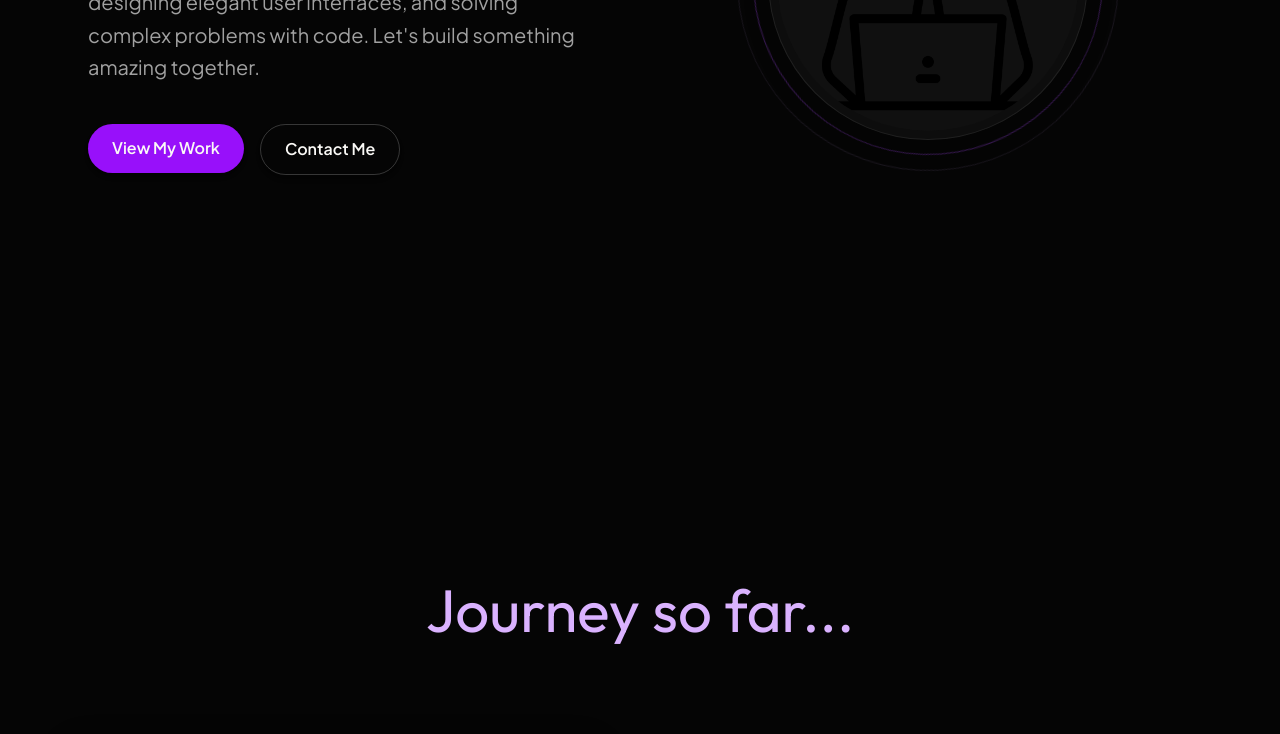
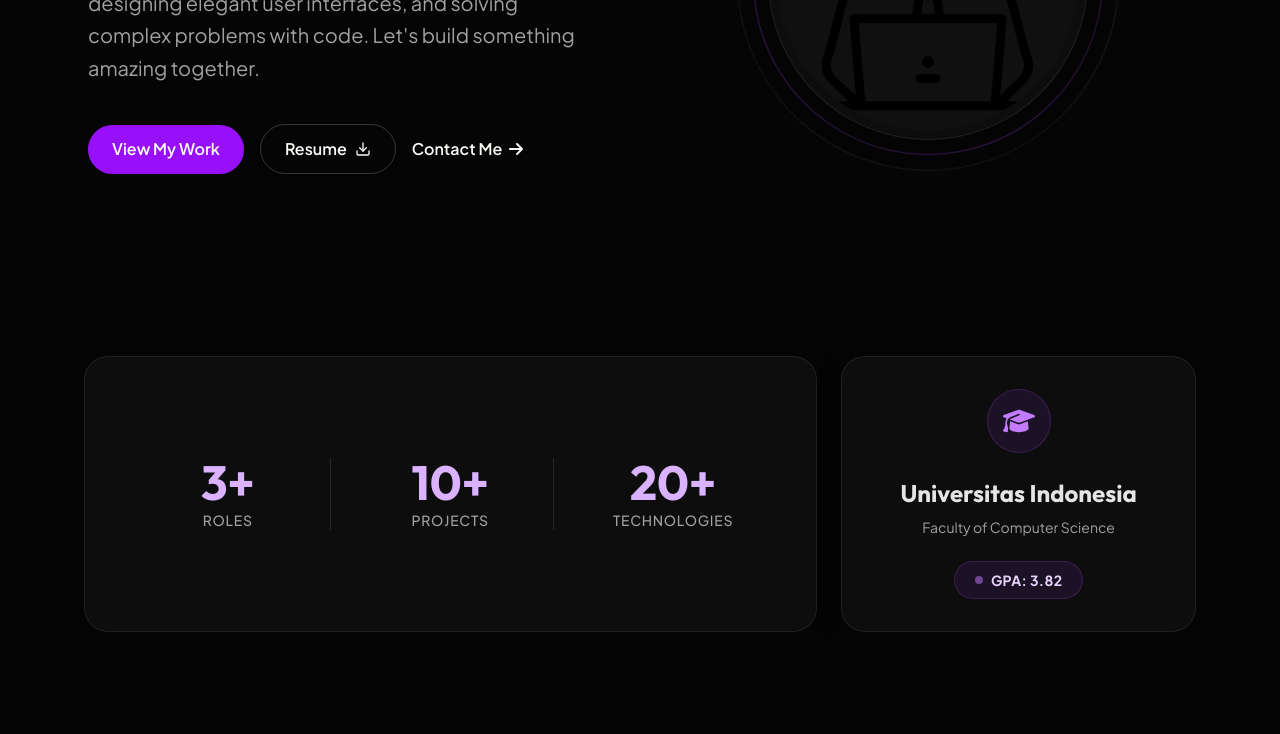
Before and after one commit to anotherbondan/portfolio, a Next.js app: page / in a window 1280 px wide. Shown: the part 420-1154 px from the top of the page. Built offline with nearby package versions, Linux system fonts and the light colour scheme.

Commit message:
feat: add resume

```diff
--- a/src/components/elements/Footer/index.tsx
+++ b/src/components/elements/Footer/index.tsx
@@ -9,27 +9,27 @@ export default function Footer() {
 
   const socialLinks = [
     {
-      icon: <FaLinkedin size={20} />,
+      icon: <FaLinkedin size={22} />,
       href: "https://www.linkedin.com/in/anandagautama/",
       label: "LinkedIn",
     },
     {
-      icon: <FaGithub size={20} />,
+      icon: <FaGithub size={22} />,
       href: "https://github.com/anotherbondan",
       label: "GitHub",
     },
     {
-      icon: <FaInstagram size={20} />,
+      icon: <FaInstagram size={22} />,
       href: "https://instagram.com/nandaaskrr",
       label: "Instagram",
     },
     {
-      icon: <FaXTwitter size={20} />,
+      icon: <FaXTwitter size={22} />,
       href: "https://x.com/bombdamn",
       label: "X",
     },
     {
-      icon: <LuMail size={20} />,
+      icon: <LuMail size={22} />,
       href: "mailto:anandagautama3112@gmail.com",
       label: "Email",
     },
@@ -37,27 +37,32 @@ export default function Footer() {
 
   const navLinks = [
     { name: "Home", href: "/#home" },
-    { name: "Experiences", href: "#experience" },
-    { name: "Tools", href: "#tech" },
-    { name: "Projects", href: "#project" },
+    { name: "Experiences", href: "/#experience" },
+    { name: "Tools", href: "/#tech" },
+    { name: "Projects", href: "/#project" },
   ];
 
   return (
-    <footer
-      className="border-card-hover bg-card text-card-hover relative overflow-hidden border-t"
-    >
-      <div className="mx-auto flex max-w-7xl flex-col items-center justify-between gap-8 px-6 pt-12 pb-6 md:flex-row lg:px-8">
-        {/* Navigation Links */}
-        <div className="flex flex-wrap justify-center gap-x-8 gap-y-4">
+    <footer className="w-full border-t border-white/5 bg-black/40 backdrop-blur-md relative overflow-hidden mt-20">
+      <div className="absolute inset-0 bg-gradient-to-t from-purple-900/10 to-transparent pointer-events-none" />
+      <div className="mx-auto flex max-w-7xl flex-col items-center justify-between gap-8 px-6 pt-16 pb-8 md:flex-row lg:px-8 relative z-10">
+
+        {/* Brand / Navigation Links */}
+        <div className="flex flex-col items-center md:items-start gap-6">
+          <h2 className="font-playfair-display text-2xl font-bold text-neutral-200">
+            Ananda Gautama
+          </h2>
+          <div className="flex flex-wrap justify-center md:justify-start gap-x-8 gap-y-4">
             {navLinks.map((link) => (
               <Link
                 key={link.name}
                 href={link.href}
-              className="text-neutral-500 hover:text-neutral-300 ground font-inter text-sm transition-colors"
+                className="text-neutral-400 hover:text-purple-300 font-inter text-sm font-medium transition-colors"
               >
                 {link.name}
               </Link>
             ))}
+          </div>
         </div>
 
         {/* Social Links */}
@@ -69,7 +74,7 @@ export default function Footer() {
               target="_blank"
               rel="noopener noreferrer"
               aria-label={social.label}
-              className="text-neutral-500 hover:text-neutral-300 transition-transform hover:scale-110"
+              className="text-neutral-400 hover:text-purple-400 transition-all duration-300 hover:scale-110 hover:-translate-y-1"
             >
               {social.icon}
             </Link>
@@ -77,7 +82,7 @@ export default function Footer() {
         </div>
       </div>
 
-      <div className=" mx-auto flex max-w-7xl flex-col items-center justify-center gap-4 px-6 py-6 md:flex-row lg:px-8">
+      <div className="mx-auto flex max-w-7xl flex-col items-center justify-center gap-4 px-6 py-6 md:flex-row lg:px-8 border-t border-white/5 relative z-10">
         <p className="text-neutral-500 text-sm font-inter">
           © {year} Ananda Gautama. All rights reserved.
         </p>
--- a/src/components/elements/Navbar/index.tsx
+++ b/src/components/elements/Navbar/index.tsx
@@ -41,10 +41,10 @@ export default function Navbar() {
 
   return (
     <nav className="fixed top-6 z-50 flex w-full justify-center px-4">
-      <div className="glass flex items-center justify-between gap-6 md:gap-12 rounded-full px-6 py-3 transition-all duration-300 shadow-[0_4px_30px_rgba(0,0,0,0.1)] hover:shadow-[0_0_15px_theme('colors.purple.500/20')]">
+      <div className="glass flex items-center justify-between gap-6 md:gap-12 rounded-full px-4 py-3 transition-all duration-300 shadow-[0_4px_30px_rgba(0,0,0,0.1)] hover:shadow-[0_0_15px_theme('colors.purple.500/20')]">
 
         {/* Left: Logo */}
-        <Link href="/#home" className="flex items-center justify-center transform transition-transform hover:scale-105 hover:-rotate-12">
+        <Link href="/#home" className="flex items-center justify-center transform transition-transform hover:scale-105 hover:-rotate-12 pl-2">
           <div className="relative h-10 w-10">
             <Image
               src="/portfolio.png"
--- a/src/modules/LandingModule/index.tsx
+++ b/src/modules/LandingModule/index.tsx
@@ -3,11 +3,13 @@ import Hero from "./sections/Hero";
 import Journey from "./sections/Journey";
 import Projects from "./sections/Projects";
 import Tech from "./sections/Tech";
+import Statistics from "./sections/Statistics";
 
 export default function LandingModule() {
   return (
     <main className="flex flex-col gap-10 px-15">
       <Hero />
+      <Statistics />
       <Journey />
       <Tech />
       <Projects />
--- a/src/modules/LandingModule/sections/Hero.tsx
+++ b/src/modules/LandingModule/sections/Hero.tsx
@@ -3,6 +3,8 @@ import { Typewriter } from "react-simple-typewriter";
 import { motion } from "framer-motion";
 import Image from "next/image";
 import Button from "@/components/ui/button";
+import { FaArrowRight, FaDownload } from "react-icons/fa6";
+import { LuDownload } from "react-icons/lu";
 
 export default function Hero() {
   return (
@@ -46,16 +48,21 @@ export default function Hero() {
             I specialize in building scalable web applications, designing elegant user interfaces, and solving complex problems with code. Let's build something amazing together.
           </p>
 
-          <div className="flex gap-4 mt-4">
+          <div className="flex flex-wrap gap-4 mt-4 items-center">
             <a href="#project">
-              <Button className="bg-purple-600 border-none px-6 py-3 rounded-full hover:bg-purple-500 transition-colors">
+              <Button className="bg-purple-600 border-none px-6 py-3 rounded-full hover:bg-purple-500 transition-colors shadow-[0_0_15px_theme('colors.purple.500/30')] hover:shadow-[0_0_25px_theme('colors.purple.500/50')]">
                 <span className="font-inter font-semibold">View My Work</span>
               </Button>
             </a>
-            <a href="#contact">
-              <Button className="bg-transparent border-white/20 border px-6 py-3 rounded-full hover:border-purple-400 hover:bg-purple-900/10 transition-colors">
-                <span className="font-inter font-semibold">Contact Me</span>
+            <a href="/AnandaGautamaSekarKhosmana_CV.pdf" target="_blank" rel="noopener noreferrer">
+              <Button className="bg-transparent border-white/20 border px-6 py-3 rounded-full hover:border-purple-400 hover:bg-purple-900/10 transition-colors flex items-center gap-2 group">
+                <span className="font-inter font-semibold">Resume</span>
+                <LuDownload/>
               </Button>
+            </a>
+            <a href="#contact" className="flex items-center gap-1.5 group">
+                <span className="font-inter font-semibold group-hover:underline">Contact Me</span>
+                <FaArrowRight className="group-hover:translate-x-1 transform transition-all"/>
             </a>
           </div>
         </motion.div>
--- /dev/null
+++ b/src/modules/LandingModule/sections/Statistics.tsx
@@ -0,0 +1,81 @@
+"use client";
+import { motion } from "framer-motion";
+import { FaGraduationCap } from "react-icons/fa6";
+
+const stats = [
+  { value: "3+", label: "Roles" },
+  { value: "10+", label: "Projects" },
+  { value: "20+", label: "Technologies" },
+];
+
+export default function Statistics() {
+  return (
+    <section className="w-full flex justify-center px-6 mt-[-4rem] mb-10 z-20 relative">
+      <div className="w-full max-w-6xl grid grid-cols-1 lg:grid-cols-3 gap-6 items-stretch">
+
+        {/* Statistics Card */}
+        <motion.div
+          initial={{ opacity: 0, y: 30 }}
+          whileInView={{ opacity: 1, y: 0 }}
+          viewport={{ once: true }}
+          transition={{ duration: 0.8 }}
+          className="lg:col-span-2 relative overflow-hidden glass rounded-3xl p-8 md:p-10 border border-white/5 bg-black/40 shadow-[0_20px_40px_-15px_theme('colors.purple.500/20')] backdrop-blur-xl flex flex-col justify-center h-full group hover:border-purple-500/20 transition-all duration-500"
+        >
+          {/* Subtle Background Gradient */}
+          <div className="absolute inset-0 bg-gradient-to-br from-purple-500/5 to-transparent opacity-0 group-hover:opacity-100 transition-opacity duration-500 pointer-events-none" />
+
+          <div className="grid grid-cols-1 md:grid-cols-3 gap-8 md:gap-4 divide-y md:divide-y-0 md:divide-x divide-white/10 w-full relative z-10">
+            {stats.map((stat, idx) => (
+              <div
+                key={idx}
+                className="flex flex-col items-center justify-center pt-8 md:pt-0 first:pt-0 md:first:pt-0"
+              >
+                <motion.h3
+                  initial={{ scale: 0.5, opacity: 0 }}
+                  whileInView={{ scale: 1, opacity: 1 }}
+                  viewport={{ once: true }}
+                  transition={{ duration: 0.5, delay: idx * 0.15 + 0.2, type: "spring" }}
+                  className="font-playfair-display text-4xl md:text-5xl font-bold text-purple-300 [text-shadow:0_0_20px_theme('colors.purple.500/80')] mb-1"
+                >
+                  {stat.value}
+                </motion.h3>
+                <p className="font-inter text-neutral-400 text-sm font-medium text-center uppercase tracking-wider">
+                  {stat.label}
+                </p>
+              </div>
+            ))}
+          </div>
+        </motion.div>
+
+        {/* Education Card */}
+        <motion.div
+          initial={{ opacity: 0, y: 30 }}
+          whileInView={{ opacity: 1, y: 0 }}
+          viewport={{ once: true }}
+          transition={{ duration: 0.8, delay: 0.2 }}
+          className="lg:col-span-1 relative overflow-hidden glass rounded-3xl p-8 border border-white/5 bg-black/40 shadow-[0_20px_40px_-15px_theme('colors.purple.500/20')] backdrop-blur-xl flex flex-col items-center justify-center text-center h-full group hover:border-purple-500/30 transition-colors duration-500"
+        >
+          {/* Subtle Background Gradient */}
+          <div className="absolute inset-0 bg-gradient-to-tr from-purple-500/10 to-transparent opacity-0 group-hover:opacity-100 transition-opacity duration-500 pointer-events-none" />
+
+          <div className="w-16 h-16 rounded-full bg-purple-500/10 border border-purple-500/20 flex items-center justify-center mb-6 group-hover:scale-110 group-hover:bg-purple-500/20 group-hover:shadow-[0_0_20px_theme('colors.purple.500/30')] transition-all duration-500 relative z-10">
+            <FaGraduationCap size={32} className="text-purple-400 group-hover:text-purple-300 transition-colors" />
+          </div>
+          <h3 className="font-playfair-display text-2xl font-bold text-neutral-200 relative z-10">
+            Universitas Indonesia
+          </h3>
+          <p className="font-inter text-neutral-400 text-sm mt-2 mb-6 relative z-10">
+            Faculty of Computer Science
+          </p>
+          <div className="px-5 py-2 rounded-full bg-purple-500/10 border border-purple-500/20 shadow-[0_0_15px_theme('colors.purple.500/10')] relative z-10 flex items-center gap-2 group-hover:border-purple-400/50 transition-colors duration-300">
+            <span className="w-2 h-2 rounded-full bg-purple-400 animate-pulse" />
+            <span className="font-inter text-sm font-bold tracking-wide text-purple-200">
+              GPA: 3.82
+            </span>
+          </div>
+        </motion.div>
+
+      </div>
+    </section>
+  );
+}
```
Also changed, not shown: src/app/layout.tsx (+24 -1 lines), src/modules/LandingModule/sections/Projects.tsx (+5 -23 lines), 1 other file (tests, documents, lock files or other folders). Lines whose indentation alone changed are shown as unchanged.
